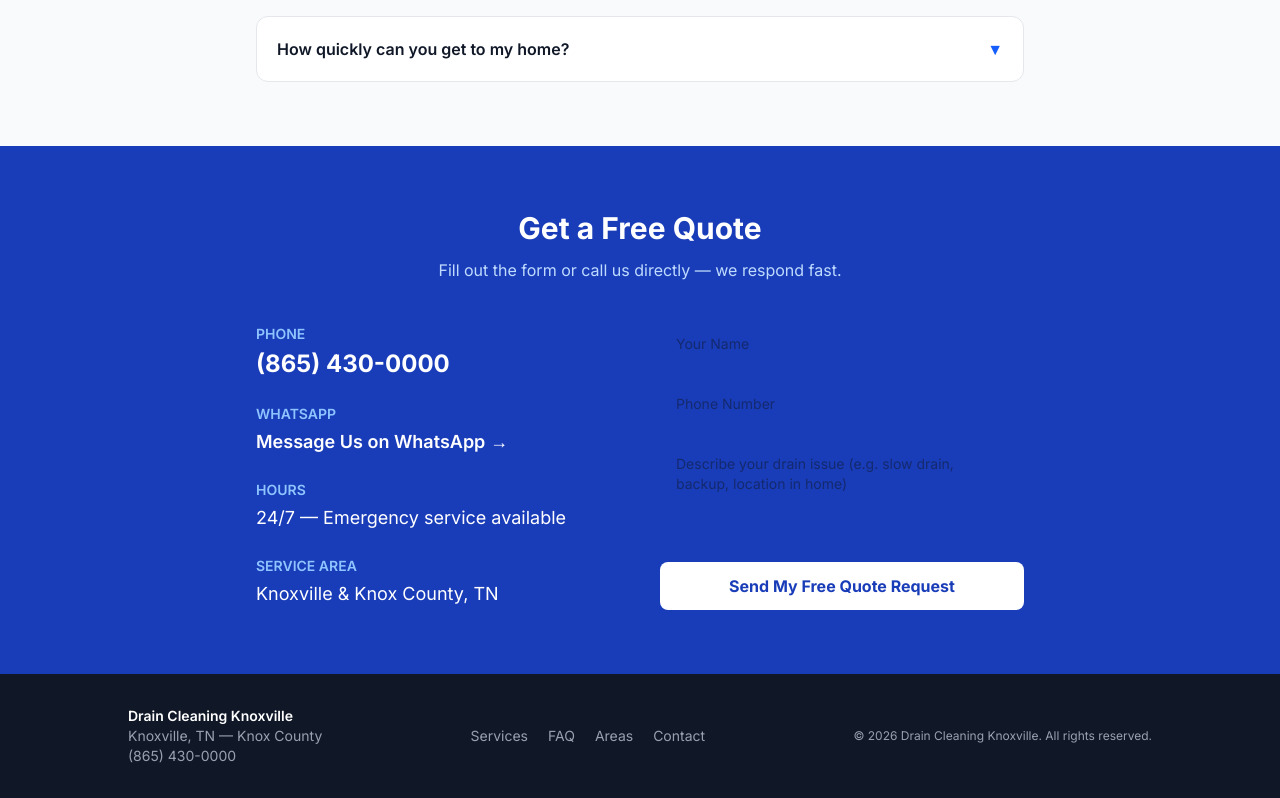
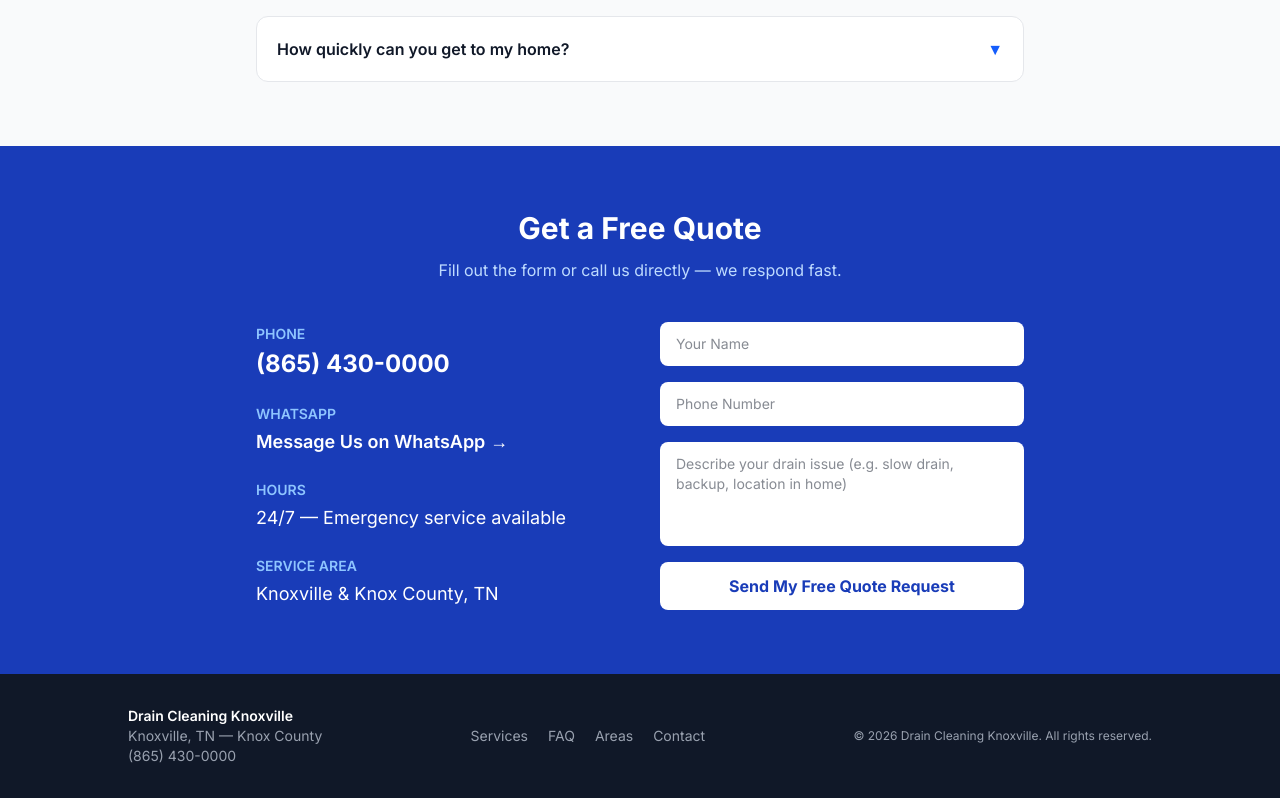
Before and after one commit to sifosman/drain-cleaning, a Next.js app: page / in a window 1280 px wide. Shown: the part 3964-4762 px from the top of the page. Built offline with nearby package versions, Linux system fonts and the light colour scheme; no server answers.

Commit message:
Update contact form styling - add white background to form inputs for better visibility

```diff
--- a/app/page.tsx
+++ b/app/page.tsx
@@ -382,20 +382,20 @@ export default function Home() {
                   name="name"
                   placeholder="Your Name"
                   required
-                  className="rounded-lg px-4 py-3 text-gray-900 text-sm focus:outline-none focus:ring-2 focus:ring-blue-400"
+                  className="rounded-lg px-4 py-3 bg-white text-gray-900 text-sm focus:outline-none focus:ring-2 focus:ring-blue-400"
                 />
                 <input
                   type="tel"
                   name="phone"
                   placeholder="Phone Number"
                   required
-                  className="rounded-lg px-4 py-3 text-gray-900 text-sm focus:outline-none focus:ring-2 focus:ring-blue-400"
+                  className="rounded-lg px-4 py-3 bg-white text-gray-900 text-sm focus:outline-none focus:ring-2 focus:ring-blue-400"
                 />
                 <textarea
                   name="message"
                   placeholder="Describe your drain issue (e.g. slow drain, backup, location in home)"
                   rows={4}
-                  className="rounded-lg px-4 py-3 text-gray-900 text-sm focus:outline-none focus:ring-2 focus:ring-blue-400 resize-none"
+                  className="rounded-lg px-4 py-3 bg-white text-gray-900 text-sm focus:outline-none focus:ring-2 focus:ring-blue-400 resize-none"
                 />
                 <button
                   type="submit"
```
